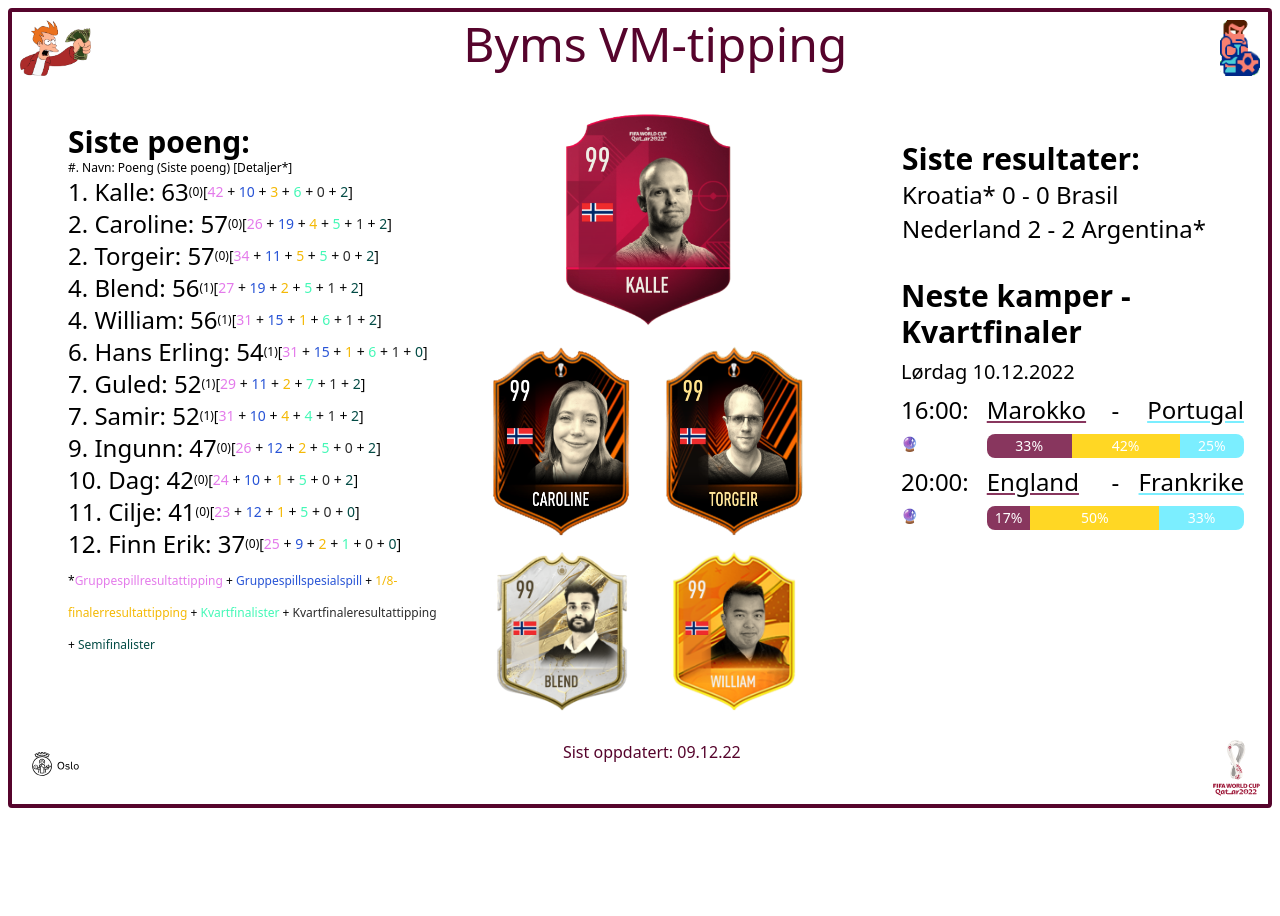
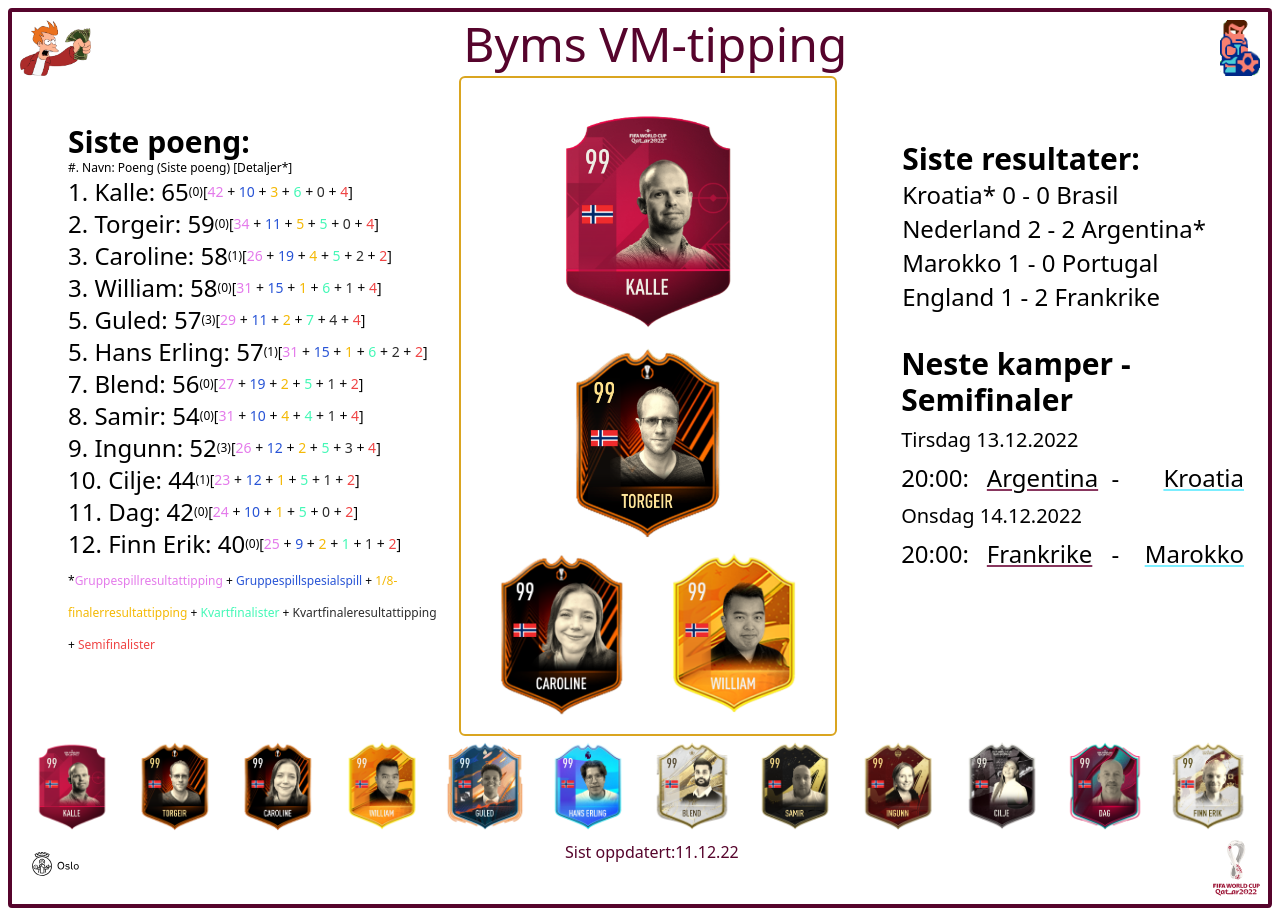
Before and after one commit to kmthorsnes/new-bym-vm-tipping, a React (Vite) app: page / in a window 1280 px wide. Before the commit the page ends 816 px from the top, so only its background shows below. Built offline with nearby package versions, Linux system fonts and the light colour scheme; no server answers.

Commit message:
🚸 Update data, add shields, add prettier

```diff
--- a/package.json
+++ b/package.json
@@ -20,7 +20,7 @@
     "@vitejs/plugin-react": "^2.2.0",
     "autoprefixer": "^10.4.13",
     "postcss": "^8.4.19",
-    "prettier": "2.7.1",
+    "prettier": "^2.7.1",
     "prettier-plugin-tailwindcss": "^0.1.13",
     "tailwindcss": "^3.2.4",
     "typescript": "^4.6.4",
--- a/src/App.tsx
+++ b/src/App.tsx
@@ -32,7 +32,7 @@ function App() {
   return (
     <div className="App">
       <div className="flex min-h-screen flex-col p-2">
-        <div className="border-red-600 flex h-full min-h-screen w-full max-w-full flex-col items-start rounded border-4 border-wcbeige-default p-2 ">
+        <div className="flex h-full min-h-screen w-full max-w-full flex-col items-start rounded border-4 border-wcbeige-default p-2 ">
           <div className="flex w-full justify-between justify-items-end">
             <TakeMyMoney />
             <div className="flex text-center text-5xl text-wcbeige-default">
@@ -46,7 +46,7 @@ function App() {
               <Resultatliste />
               <Livedata />
             </div>
-            <div className="flex h-full w-1/3 flex-col items-center p-4  mobile-only:w-full ">
+            <div className="flex h-full w-1/3 flex-col items-center rounded-md border-2 border-goldenrod-default p-4  mobile-only:w-full ">
               <div className="flex w-full flex-shrink flex-row items-center justify-center">
                 {data.scores
                   .filter((score) => score.ranking === 1)
@@ -93,7 +93,7 @@ function App() {
               </div>
               <div className="flex w-full flex-shrink flex-row ">
                 {data.scores
-                  .filter((score) => score.ranking === 4)
+                  .filter((score) => score.ranking === 3)
                   .map(
                     (item: { name: string; ranking: number; imgUrl: any }) => (
                       <div
@@ -124,9 +124,29 @@ function App() {
               </div>
             </div>
           </div>
+          <div className="mb-2 flex w-full  items-center justify-center mobile-only:flex-wrap ">
+            {data.scores.map(
+              (item: { name: string; ranking: number; imgUrl: any }) => (
+                <div
+                  title="IKKE KLIKK 😏"
+                  key={item.name}
+                  className=" object-fit flex transform cursor-pointer justify-center transition duration-500 hover:scale-[1.7] phablet:w-full"
+                >
+                  <img
+                    onClick={playRandomSound}
+                    className="h-24 w-auto"
+                    src={`/profiles/card/${item.name
+                      .toLowerCase()
+                      .replace(/\s/g, "")}.png`}
+                    alt=""
+                  />
+                </div>
+              )
+            )}
+          </div>
           <div className="flex w-full items-stretch justify-between self-end text-wcbeige-default">
             <Oklogo />
-            <span className="text-center">Sist oppdatert: 09.12.22</span>
+            <span className="text-center">Sist oppdatert:11.12.22</span>
             <Wclogo />
           </div>
         </div>
--- a/src/data/data.json
+++ b/src/data/data.json
@@ -37,7 +37,7 @@
       "eightsMatchesPt1": 0,
       "eightsMatchesPt2": 4,
       "quarterFinalists": 5,
-      "qf1": 1,"qf2": 0,"qf3": 0,"qf4": 0, "semiFinalist1": 0,"semiFinalist2": 2,"semiFinalist3": 0,"semiFinalist4": 0,
+      "qf1": 1,"qf2": 0,"qf3": 0,"qf4": 1, "semiFinalist1": 0,"semiFinalist2": 2,"semiFinalist3": 0,"semiFinalist4": 0,
       "finalist1": 0,"finalist2": 0,
       "champion": 0,
       "topScorers": 0,
@@ -61,7 +61,7 @@
       "eightsMatchesPt1": 1,
       "eightsMatchesPt2": 0,
       "quarterFinalists": 5,
-      "qf1": 0,"qf2": 0,"qf3": 0,"qf4": 0, "semiFinalist1": 0,"semiFinalist2": 0,"semiFinalist3": 0,"semiFinalist4": 0,
+      "qf1": 0,"qf2": 0,"qf3": 0,"qf4": 1, "semiFinalist1": 0,"semiFinalist2": 0,"semiFinalist3": 0,"semiFinalist4": 2,
       "finalist1": 0,"finalist2": 0,
       "champion": 0,
       "topScorers": 0,
@@ -109,7 +109,7 @@
       "eightsMatchesPt1": 1,
       "eightsMatchesPt2": 1,
       "quarterFinalists": 1,
-      "qf1": 0,"qf2": 0,"qf3": 0,"qf4": 0, "semiFinalist1": 0,"semiFinalist2": 0,"semiFinalist3": 0,"semiFinalist4": 0,
+      "qf1": 0,"qf2": 0,"qf3": 1,"qf4": 0, "semiFinalist1": 0,"semiFinalist2": 0,"semiFinalist3": 0,"semiFinalist4": 2,
       "finalist1": 0,"finalist2": 0,
       "champion": 0,
       "topScorers": 0,
@@ -133,7 +133,7 @@
       "eightsMatchesPt1": 1,
       "eightsMatchesPt2": 1,
       "quarterFinalists": 7,
-      "qf1": 0,"qf2": 1,"qf3": 0,"qf4": 0, "semiFinalist1": 0,"semiFinalist2": 2,"semiFinalist3": 0,"semiFinalist4": 0,
+      "qf1": 0,"qf2": 1,"qf3": 0,"qf4": 3, "semiFinalist1": 0,"semiFinalist2": 2,"semiFinalist3": 0,"semiFinalist4": 2,
       "finalist1": 0,"finalist2": 0,
       "champion": 0,
       "topScorers": 0,
@@ -157,7 +157,7 @@
       "eightsMatchesPt1": 1,
       "eightsMatchesPt2": 0,
       "quarterFinalists": 6,
-      "qf1": 0,"qf2": 1,"qf3": 0,"qf4": 0, "semiFinalist1": 0,"semiFinalist2": 0,"semiFinalist3": 0,"semiFinalist4": 0,
+      "qf1": 0,"qf2": 1,"qf3": 0,"qf4": 1, "semiFinalist1": 0,"semiFinalist2": 0,"semiFinalist3": 0,"semiFinalist4": 2,
       "finalist1": 0,"finalist2": 0,
       "champion": 0,
       "topScorers": 0,
@@ -181,7 +181,7 @@
       "eightsMatchesPt1": 1,
       "eightsMatchesPt2": 1,
       "quarterFinalists": 5,
-      "qf1": 0,"qf2": 0,"qf3": 0,"qf4": 0, "semiFinalist1": 0,"semiFinalist2": 2,"semiFinalist3": 0,"semiFinalist4": 0,
+      "qf1": 0,"qf2": 0,"qf3": 0,"qf4": 3, "semiFinalist1": 2,"semiFinalist2": 2,"semiFinalist3": 0,"semiFinalist4": 0,
       "finalist1": 0,"finalist2": 0,
       "champion": 0,
       "topScorers": 0,
@@ -205,7 +205,7 @@
       "eightsMatchesPt1": 2,
       "eightsMatchesPt2": 1,
       "quarterFinalists": 6,
-      "qf1": 0,"qf2": 0,"qf3": 0,"qf4": 0, "semiFinalist1": 0,"semiFinalist2": 2,"semiFinalist3": 0,"semiFinalist4": 0,
+      "qf1": 0,"qf2": 0,"qf3": 0,"qf4": 0, "semiFinalist1": 0,"semiFinalist2": 0,"semiFinalist3": 2,"semiFinalist4": 2,
       "finalist1": 0,"finalist2": 0,
       "champion": 0,
       "topScorers": 0,
@@ -229,7 +229,7 @@
       "eightsMatchesPt1": 4,
       "eightsMatchesPt2": 0,
       "quarterFinalists": 4,
-      "qf1": 0,"qf2": 1,"qf3": 0,"qf4": 0, "semiFinalist1": 0,"semiFinalist2": 2,"semiFinalist3": 0,"semiFinalist4": 0,
+      "qf1": 0,"qf2": 1,"qf3": 0,"qf4": 0, "semiFinalist1": 0,"semiFinalist2": 2,"semiFinalist3": 0,"semiFinalist4": 2,
       "finalist1": 0,"finalist2": 0,
       "champion": 0,
       "topScorers": 0,
@@ -253,7 +253,7 @@
       "eightsMatchesPt1": 4,
       "eightsMatchesPt2": 1,
       "quarterFinalists": 5,
-      "qf1": 0,"qf2": 0,"qf3": 0,"qf4": 0, "semiFinalist1": 0,"semiFinalist2": 2,"semiFinalist3": 0,"semiFinalist4": 0,
+      "qf1": 0,"qf2": 0,"qf3": 0,"qf4": 0, "semiFinalist1": 0,"semiFinalist2": 2,"semiFinalist3": 0,"semiFinalist4": 2,
       "finalist1": 0,"finalist2": 0,
       "champion": 0,
       "topScorers": 0,
@@ -277,7 +277,7 @@
       "eightsMatchesPt1": 1,
       "eightsMatchesPt2": 0,
       "quarterFinalists": 6,
-      "qf1": 0,"qf2": 1,"qf3": 0,"qf4": 0, "semiFinalist1": 0,"semiFinalist2": 2,"semiFinalist3": 0,"semiFinalist4": 0,
+      "qf1": 0,"qf2": 1,"qf3": 0,"qf4": 0, "semiFinalist1": 0,"semiFinalist2": 2,"semiFinalist3": 0,"semiFinalist4": 2,
       "finalist1": 0,"finalist2": 0,
       "champion": 0,
       "topScorers": 0,
--- a/src/neste-kamper/NesteKamper.tsx
+++ b/src/neste-kamper/NesteKamper.tsx
@@ -24,26 +24,28 @@ const NesteKamper = () => {
   return (
     <>
       <div className="table-auto">
-        <div className="text-left text-3xl mb-2 font-bold">Neste kamper - Kvartfinaler</div>
+        <div className="text-left text-3xl mb-2 font-bold">Neste kamper - Semifinaler</div>
       </div>
       <div>
 
-        <div className="text-xl mt-2">Lørdag 10.12.2022</div>
-        <NestekampKort
-          tidspunkt="16:00"
-          hjemmelag="Marokko"
-          bortelag="Portugal"
-          prediksjonH="33"
-          prediksjonU="42"
-          prediksjonB="25"
-        />
+        <div className="text-xl mt-2">Tirsdag 13.12.2022</div>
         <NestekampKort
           tidspunkt="20:00"
-          hjemmelag="England"
-          bortelag="Frankrike"
-          prediksjonH="17"
-          prediksjonU="50"
-          prediksjonB="33"
+          hjemmelag="Argentina"
+          bortelag="Kroatia"
+          // prediksjonH="50"
+          // prediksjonU="25"
+          // prediksjonB="25"
+
+        />
+        <div className="text-xl mt-2">Onsdag 14.12.2022</div>
+        <NestekampKort
+          tidspunkt="20:00"
+          hjemmelag="Frankrike"
+          bortelag="Marokko"
+          // prediksjonH="50"
+          // prediksjonU="25"
+          // prediksjonB="25"
         />
       </div>
     </>
--- a/src/neste-kamper/NestekampKort.tsx
+++ b/src/neste-kamper/NestekampKort.tsx
@@ -8,7 +8,7 @@ const NestekampKort = (props: {
   style?: string;
 }): JSX.Element => {
   return (
-    <div className={`mt-2 grid  ${props.prediksjonH ? 'grid-cols-4' : 'grid-cols-2'}  `}>
+    <div className={`mt-2 grid grid-cols-4`}>
       <div className="flex w-fit text-left">{props.tidspunkt}:</div>
       <div className="flex w-full items-center justify-start font-medium underline decoration-wcbeige-50">
         {props.hjemmelag}
--- a/src/resultatliste/Resultatliste.tsx
+++ b/src/resultatliste/Resultatliste.tsx
@@ -175,7 +175,7 @@ const Resultatliste = () => {
                   item.finalist2 + item.champion
                    }
                 {"  "}
-                <span className="text-xs">({item.qf2})</span>
+                <span className="text-xs">({item.qf4})</span>
                 <span className="text-sm">
                   [
                   <span className="text-bumanguéSBlue-200">
@@ -198,7 +198,7 @@ const Resultatliste = () => {
                     {item.qf1 + item.qf2 + item.qf3 + item.qf4}
                   </span>{" "}
                   +{" "}
-                  <span className="text-green-dark">{item.semiFinalist1 + item.semiFinalist2 + item.semiFinalist3 + item.semiFinalist4}</span>]
+                  <span className="text-red-500">{item.semiFinalist1 + item.semiFinalist2 + item.semiFinalist3 + item.semiFinalist4}</span>]
                 </span>
               </div>
             </div>
@@ -223,7 +223,7 @@ const Resultatliste = () => {
             <span className="text-black-default">
               Kvartfinaleresultattipping
             </span>{" "}
-            + <span className="text-green-dark">Semifinalister</span>
+            + <span className="text-red-500">Semifinalister</span>
           </span>
         </div>
       </div>
--- a/src/siste-resultater/SisteResultater.tsx
+++ b/src/siste-resultater/SisteResultater.tsx
@@ -23,6 +23,18 @@ const SisteResultater = () => {
           bortelag="Argentina*"
           bortelagScore={2}
         />
+        <SisteResultatKort
+          hjemmelag="Marokko"
+          hjemmelagScore={1}
+          bortelag="Portugal"
+          bortelagScore={0}
+        />
+        <SisteResultatKort
+          hjemmelag="England"
+          hjemmelagScore={1}
+          bortelag="Frankrike"
+          bortelagScore={2}
+        />
       </tbody>
     </table>
   );
--- a/tailwind.config.cjs
+++ b/tailwind.config.cjs
@@ -1,4 +1,5 @@
 /** @type {import('tailwindcss').Config} */
+const colors = require('tailwindcss/colors')
 module.exports = {
   tailwindConfig: "tailwind.config.cjs",
   content: ["./index.html", "./src/**/*.{js,ts,jsx,tsx}"],
@@ -11,7 +12,7 @@ module.exports = {
       laptop: `77.25rem` /* ~1236px */,
       desktop: `100rem`  /* ~1600px */,
     },
-    colors: {
+    extend: {colors: {
       black: {
         default: "#2c2c2c",
         backdrop: "#2c2c2c99",
@@ -33,6 +34,9 @@ module.exports = {
         default: "#43f8b6",
         light: "#c7f6c9",
         dark: "#034b45",
+      },
+      "goldenrod": {
+        "default": "#daa520",
       },
       "wcbeige": {
         "50": "#88365e",
@@ -94,8 +98,7 @@ module.exports = {
         800: "#042360",
         900: "#060536",
       }
-    },
-    extend: {},
+    },},
   },
   plugins: [],
-};
+}
--- a/tsconfig.json
+++ b/tsconfig.json
@@ -16,6 +16,6 @@
     "noEmit": true,
     "jsx": "react-jsx"
   },
-  "include": ["src"],
+  "include": ["src", "prettier.config.js"],
   "references": [{ "path": "./tsconfig.node.json" }]
 }
```
Also changed, not shown: 2 other files (tests, documents, lock files or other folders).
